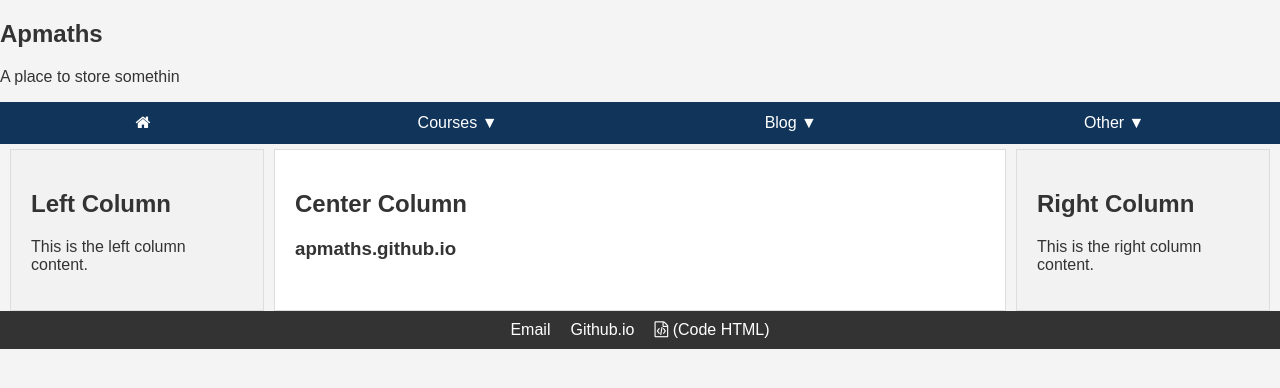
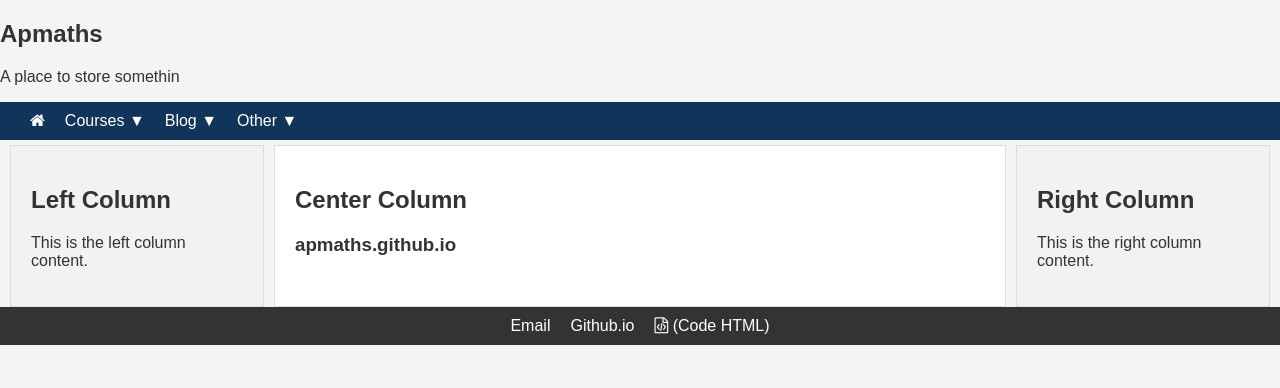
Before and after one commit to hoAngnaMPHan/apmaths.github.io, a Jekyll site: the page built from index.html, in a window 1280 px wide. Shown: the top 388 px of the page. Built offline with Jekyll 4.4.1, drawn with Linux system fonts in a browser that asks for light colours.

Commit message:
Update style.css

```diff
--- a/css/style.css
+++ b/css/style.css
@@ -18,20 +18,17 @@
  nav {
     background-color: #10345A;
     color: white;
-            padding: 2px;
-
-    text-align: left;
-            position: sticky;
-            top: 0;
-            z-index: 1000;
+    padding: 0px;
+    text-align: center; /* Đặt canh trái cho menu */
 }
 
 nav ul {
     list-style: none;
     margin: 0;
+    margin-left: 20px;
     padding: 0;
     display: flex;
-            justify-content: space-around;
+
 }
 
 nav li {
@@ -54,9 +51,11 @@
     display: none;
     position: absolute;
     top: 100%;
-            left: 0;
+    left: 0px;
+    margin-top: 0.2px;
+    margin-left: 00px;
     background-color: #FF6600;
-            border: 1px solid #10345A;
+    border: 0px solid #10345A;
     transition: background-color 0.5s;
 }
 
```
Lines whose indentation alone changed are shown as unchanged.
